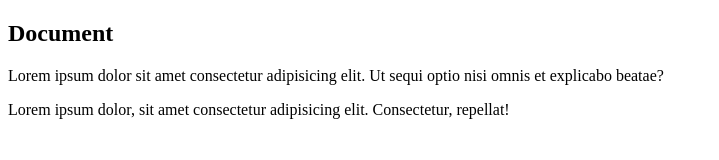
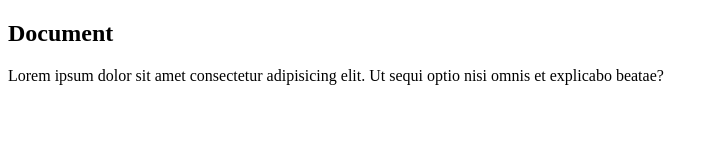
Before and after one commit to statsenkoin/test-html-css, a plain HTML site: page index.html in a window 1280 px wide. Shown: the whole page, without its empty margins (0-719 px from the left). Drawn offline with Linux system fonts and the light colour scheme.

Commit message:
Update index.html

```diff
--- a/index.html
+++ b/index.html
@@ -13,10 +13,6 @@
         Lorem ipsum dolor sit amet consectetur adipisicing elit. Ut sequi optio
         nisi omnis et explicabo beatae?
       </p>
-      <p>
-        Lorem ipsum dolor, sit amet consectetur adipisicing elit. Consectetur,
-        repellat!
-      </p>
     </main>
   </body>
 </html>
```
